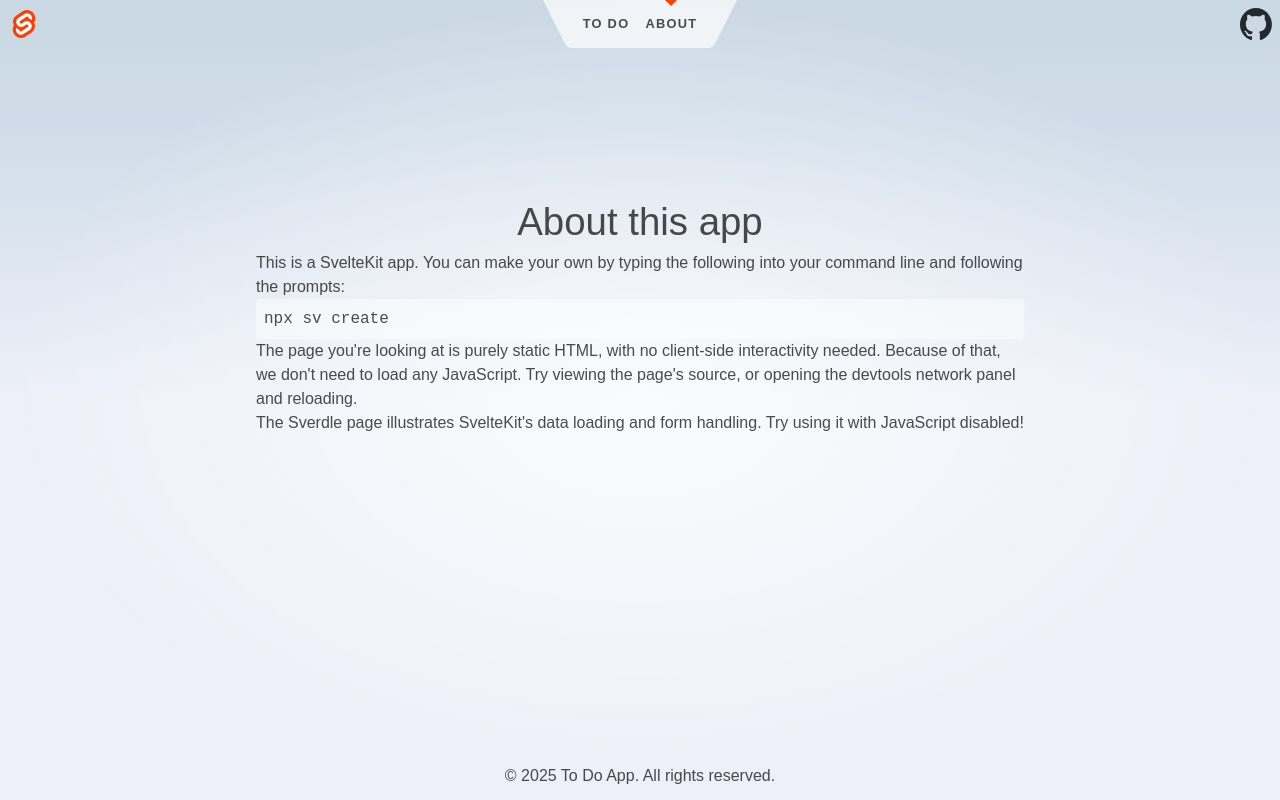
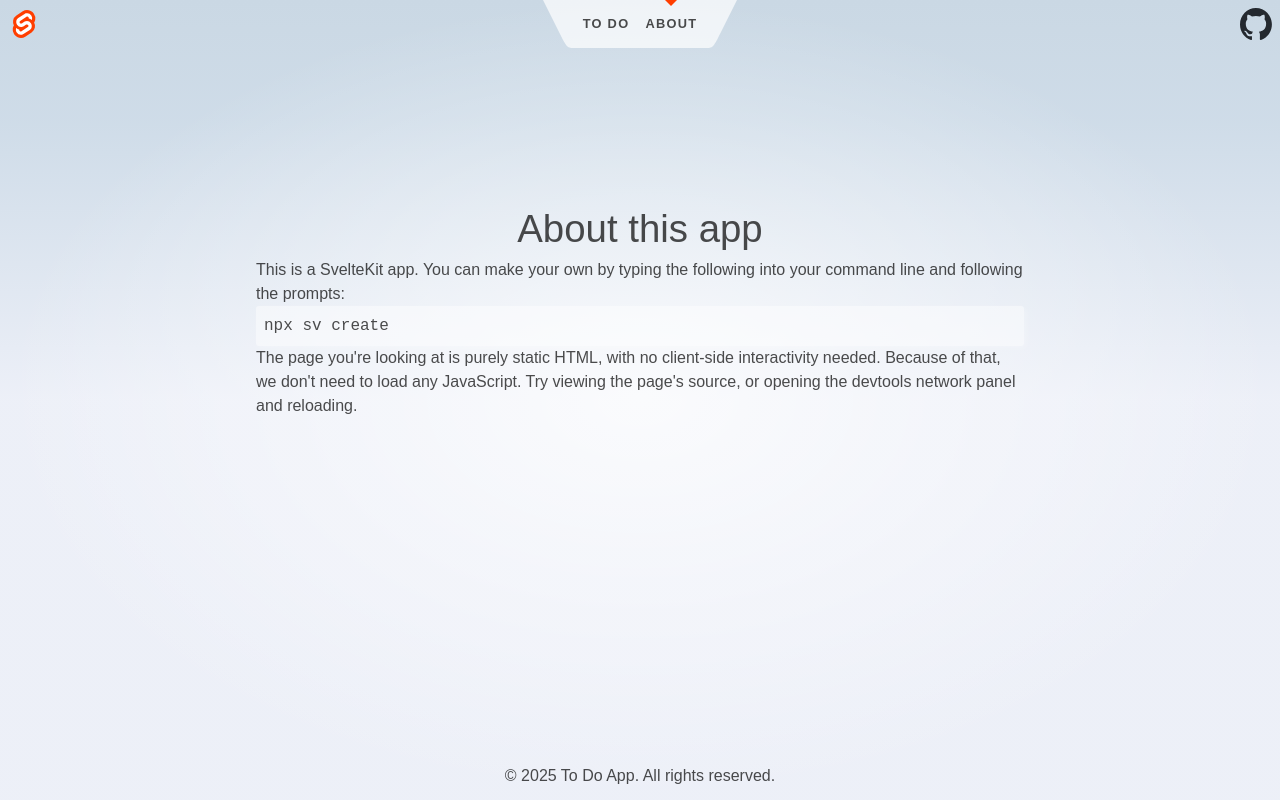
Before and after one commit to ljbeduya/sv-todo-app, a SvelteKit app: page /about in a window 1280 px wide. Built offline with nearby package versions, Linux system fonts and the light colour scheme.

Commit message:
Removed unnecessary content in about page

```diff
--- a/src/routes/about/+page.svelte
+++ b/src/routes/about/+page.svelte
@@ -22,9 +22,4 @@
     Try viewing the page's source, or opening the devtools network panel and
     reloading.
   </p>
-
-  <p>
-    The <a href="/sverdle">Sverdle</a> page illustrates SvelteKit's data loading
-    and form handling. Try using it with JavaScript disabled!
-  </p>
 </div>
```
